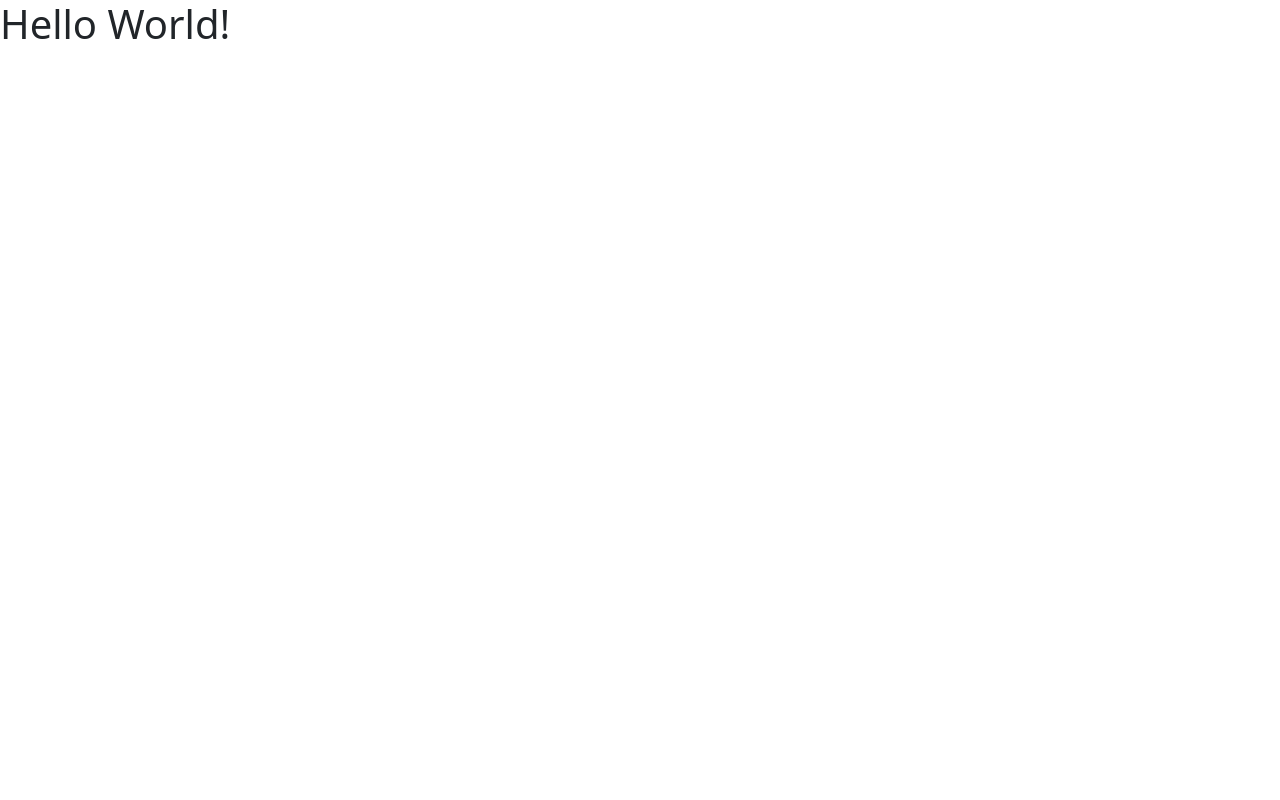
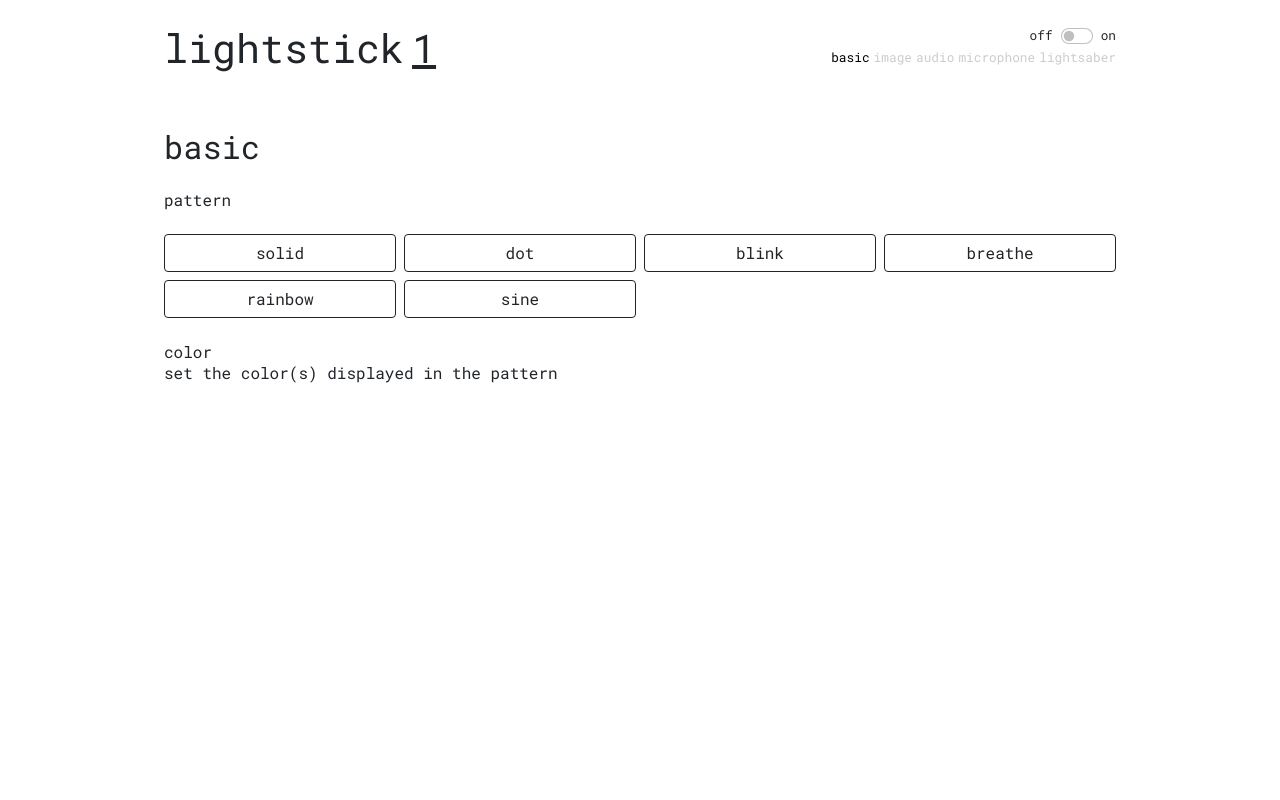
Before and after one commit to ZeeHatcher/lighting-project, a Flask app: page / in a window 1280 px wide. Before the commit the page is almost empty. Run offline with Flask 2, Linux system fonts and the light colour scheme; some libraries are stand-ins or nearby versions.

Commit message:
add dotenv library, .env configuration, and setup steps

```diff
--- a/web_app/app.py
+++ b/web_app/app.py
@@ -1,10 +1,19 @@
 import json
 import MySQLdb
+import os
+
+from dotenv import load_dotenv
 from flask import Flask, render_template, request, jsonify
 
+load_dotenv()
+
+DB_HOST = os.environ.get("DB_HOST")
+DB_USERNAME = os.environ.get("DB_USERNAME")
+DB_PASSWORD = os.environ.get("DB_PASSWORD")
+DB_DATABASE = os.environ.get("DB_DATABASE")
+
 app = Flask(__name__)
-#db = MySQLdb.connect("localhost", "pi", "", "DB_HERE") or die("Could not connect to database")
-#db.autocommit(True)
+db = MySQLdb.connect(DB_HOST, DB_USERNAME, DB_PASSWORD, DB_DATABASE) or die("Could not connect to database")
 
 @app.route("/")
 def index():
--- a/web_app/static/css/styles.css
+++ b/web_app/static/css/styles.css
@@ -0,0 +1,35 @@
+body {
+  font-family: 'Roboto Mono', monospace;
+}
+
+.btn-grid .btn {
+  width: 100%;
+}
+
+.btn-text {
+  padding: 0;
+  border: 0;
+  color: #cccccc;
+}
+
+.btn-text.active {
+  color: #000000;
+}
+
+.btn-text:hover {
+  color: #000000;
+}
+
+.content {
+  max-width: 1000px;
+  min-height: 100vh;
+  width: 100%;
+}
+
+.cursor-pointer {
+  cursor: pointer;
+}
+
+.fs-7 {
+  font-size: 0.8em;
+}
--- a/web_app/templates/index.html
+++ b/web_app/templates/index.html
@@ -3,15 +3,81 @@
   <head>
     <meta charset="utf-8">
     <meta name="viewport" content="width=device-width, initial-scale=1.0"/>
+    <title>Lightstick | Control Panel</title>
 
     <!--Bootstrap CSS-->
     <link href="https://cdn.jsdelivr.net/npm/bootstrap@5.0.0-beta3/dist/css/bootstrap.min.css" rel="stylesheet" integrity="sha384-eOJMYsd53ii+scO/bJGFsiCZc+5NDVN2yr8+0RDqr0Ql0h+rP48ckxlpbzKgwra6" crossorigin="anonymous">
+
     <link href="{{ url_for('static', filename='css/styles.css') }}" rel="stylesheet">
+
+    <!-- Fonts -->
+    <link rel="preconnect" href="https://fonts.gstatic.com">
+    <link href="https://fonts.googleapis.com/css2?family=Roboto+Mono:ital,wght@0,400;0,700;1,400;1,700&display=swap" rel="stylesheet">
   </head>
 
   <body>
-    <h1>Hello World!</h1>
+    <div class="d-flex justify-content-around">
+      <div class="content p-4">
+        <header>
+          <div class="row">
+            <h1 class="col">lightstick<span id="lightstick" class="text-decoration-underline cursor-pointer px-2">1</span></h1>
+            <div class="col-6">
+              <div class="row">
+                <div class="col d-flex justify-content-end align-items-center">
+                  <span class="fs-7 me-2">off</span>
+                  <div class="form-switch">
+                    <input name="state" class="form-check-input" type="checkbox">
+                  </div>
+                  <span class="fs-7">on</span>
+                </div>
+              </div>
 
+              <div class="row">
+                <nav id="btns" class="col d-flex justify-content-end flex-wrap">
+                  <div id="btn-basic" class="btn btn-text fs-7 ms-1 active">basic</div>
+                  <div id="btn-image" class="btn btn-text fs-7 ms-1">image</div>
+                  <div id="btn-audio" class="btn btn-text fs-7 ms-1">audio</div>
+                  <div id="btn-microphone" class="btn btn-text fs-7 ms-1">microphone</div>
+                  <div id="btn-lightsaber" class="btn btn-text fs-7 ms-1">lightsaber</div>
+                </nav>
+              </div>
+            </div>
+          </div>
+        </header>
+
+        <main id="panels" class="my-5">
+          <div id="panel-basic">
+            <h2 id="main-header mb-4">basic</h2>
+
+            <div class="my-4">
+              <h6 class="m-0">pattern</h6>
+
+              <div class="row row-cols-2 row-cols-sm-3 row-cols-lg-4 gx-2 gy-2 mt-3 btn-grid">
+                <div class="col"><button class="btn btn-outline-dark">solid</button></div>
+                <div class="col"><button class="btn btn-outline-dark">dot</button></div>
+                <div class="col"><button class="btn btn-outline-dark">blink</button></div>
+                <div class="col"><button class="btn btn-outline-dark">breathe</button></div>
+                <div class="col"><button class="btn btn-outline-dark">rainbow</button></div>
+                <div class="col"><button class="btn btn-outline-dark">sine</button></div>
+              </div>
+            </div>
+
+            <h6 class="m-0">color</h6>
+            <p>
+              set the color(s) displayed in the pattern
+            </p>
+          </div>
+
+          <div id="panel-image">
+          </div>
+        </main>
+
+        <footer>
+        </footer>
+      </div>
+    </div>
+
+    <!-- Scripts -->
     <script src="https://cdn.jsdelivr.net/npm/bootstrap@5.0.0-beta3/dist/js/bootstrap.bundle.min.js" integrity="sha384-JEW9xMcG8R+pH31jmWH6WWP0WintQrMb4s7ZOdauHnUtxwoG2vI5DkLtS3qm9Ekf" crossorigin="anonymous"></script>
     <script src="https://code.jquery.com/jquery-3.6.0.min.js" integrity="sha256-/xUj+3OJU5yExlq6GSYGSHk7tPXikynS7ogEvDej/m4=" crossorigin="anonymous"></script>
     <script>
```
Also changed, not shown: web_app/README.md (added), 2 other files.
